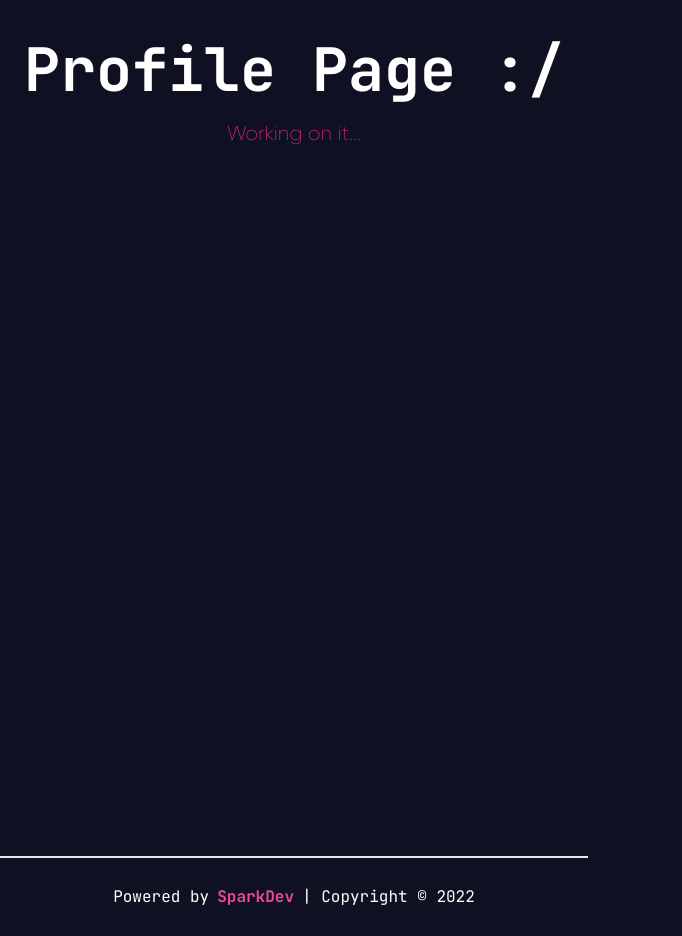
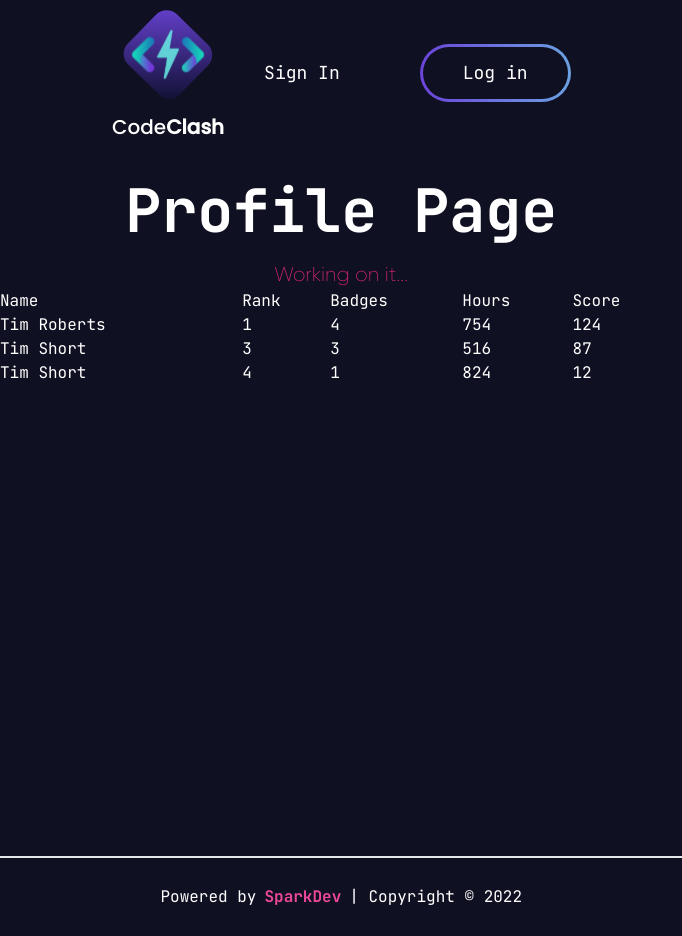
Before and after one commit to upe-webdev-2/codeclash-frontend, a Next.js app: page /profile in a window 1280 px wide. Shown: the whole page, without its empty margins (0-682 px from the left). Built offline with nearby package versions, Linux system fonts and the light colour scheme; no server answers.

Commit message:
Initial Prototype of Leaderboard
Added leaderboard table component.
Added leaderboard table item component.
Added mock data for testing purposes.
Needs More Work.

```diff
--- /dev/null
+++ b/src/components/profile/leaderboard/leaderboard-item.tsx
@@ -0,0 +1,19 @@
+import Image from "next/image";
+import { useRouter } from "next/router";
+import React, { useState } from "react";
+import Crystal from "@/components/Crystal";
+
+const LeaderboardItem = ({ name, rank, badgecount, minutes, score }) => {
+  const router = useRouter();
+  return (
+    <div className="table-row">
+      <div className="table-cell ...">{name} </div>
+      <div className="table-cell ...">{rank} </div>
+      <div className="table-cell ...">{badgecount} </div>
+      <div className="table-cell ...">{minutes} </div>
+      <div className="table-cell ...">{score} </div>
+    </div>
+  );
+};
+
+export default LeaderboardItem;
--- /dev/null
+++ b/src/components/profile/leaderboard/leaderboard-list.tsx
@@ -0,0 +1,65 @@
+import { useState } from "react";
+import LeaderboardItem from "./leaderboard-item";
+
+const LeaderboardList = () => {
+  const border =
+    "p-[1px] bg-gradient-radial from-borderGradient-primary to-borderGradient-secondary";
+  const gradientBackground = "button-gradient bg-size-200 bg-pos-0";
+  const radialBackground =
+    "bg-gradient-radial from-cardGradient-primary to-cardGradient-secondary";
+  const [leaderboardMockData] = useState([
+    {
+      name: "Tim Roberts",
+      rank: 1,
+      badgeCount: 4,
+      minutes: 754,
+      score: 124
+    },
+    {
+      name: "Tim Short",
+      rank: 3,
+      badgeCount: 3,
+      minutes: 516,
+      score: 87
+    },
+    {
+      name: "Tim Short",
+      rank: 4,
+      badgeCount: 1,
+      minutes: 824,
+      score: 12
+    }
+  ]);
+
+  return (
+    <div className="table w-full ...">
+      <div className="table-header-group ...">
+        <div className="table-row">
+          <div className="table-cell text-left ...">Name</div>
+          <div className="table-cell text-left ...">Rank</div>
+          <div className="table-cell text-left ...">Badges</div>
+          <div className="table-cell text-left ...">Hours</div>
+          <div className="table-cell text-left ...">Score</div>
+        </div>
+      </div>
+
+      <div className="table-row-group">
+        {leaderboardMockData.map(
+          ({ name, rank, badgeCount, minutes, score }, index) => {
+            return (
+              <LeaderboardItem
+                key={index}
+                name={name}
+                rank={rank}
+                badgecount={badgeCount}
+                minutes={minutes}
+                score={score}
+              />
+            );
+          }
+        )}
+      </div>
+    </div>
+  );
+};
+export default LeaderboardList;
--- a/src/pages/profile.tsx
+++ b/src/pages/profile.tsx
@@ -1,6 +1,9 @@
 import useStore from "@/helpers/store";
 import dynamic from "next/dynamic";
+import { signIn, signOut, useSession } from "next-auth/react";
 import { useRouter } from "next/router";
+import Navbar from "@/components/Navbar/Navbar";
+import LeaderboardList from "@/components/profile/leaderboard/leaderboard-list";
 // import Shader from '@/components/canvas/ShaderExample/ShaderExample'
 
 // Prefer dynamic import for production builds
@@ -16,10 +19,14 @@ const Shader = dynamic(
 
 // DOM elements here
 const DOM = () => {
+  const { router } = useStore();
+  const { data } = useSession();
   return (
     <>
-      <h1 className="text-6xl font-bold mb-5 pt-10 px-6">Profile Page :/</h1>
+      <Navbar />
+      <h1 className="text-6xl font-bold mb-5 pt-10 px-6">Profile Page</h1>
       <p className="text-xl text-pink-600">Working on it...</p>
+      <LeaderboardList />
     </>
   );
 };
```
